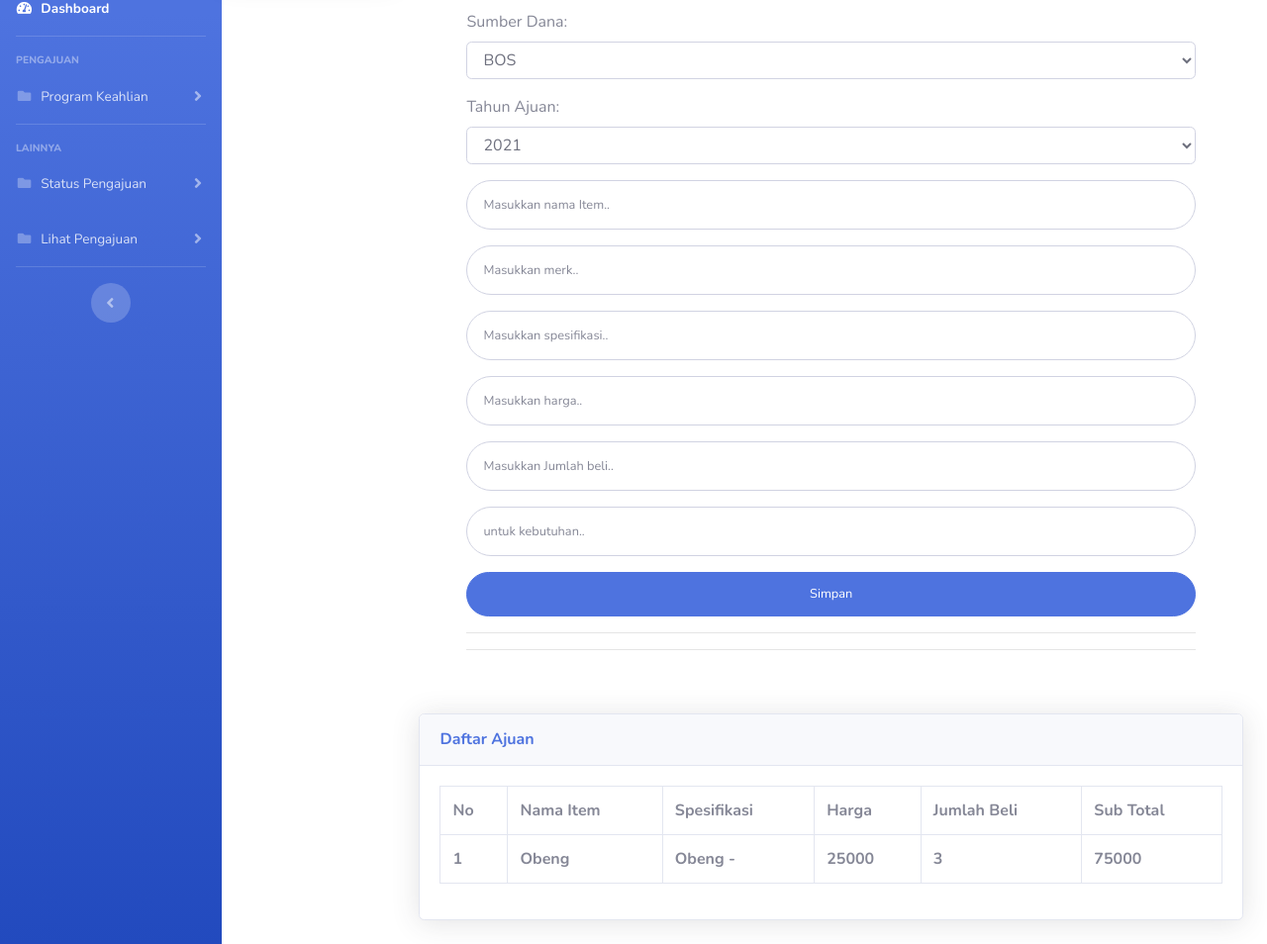
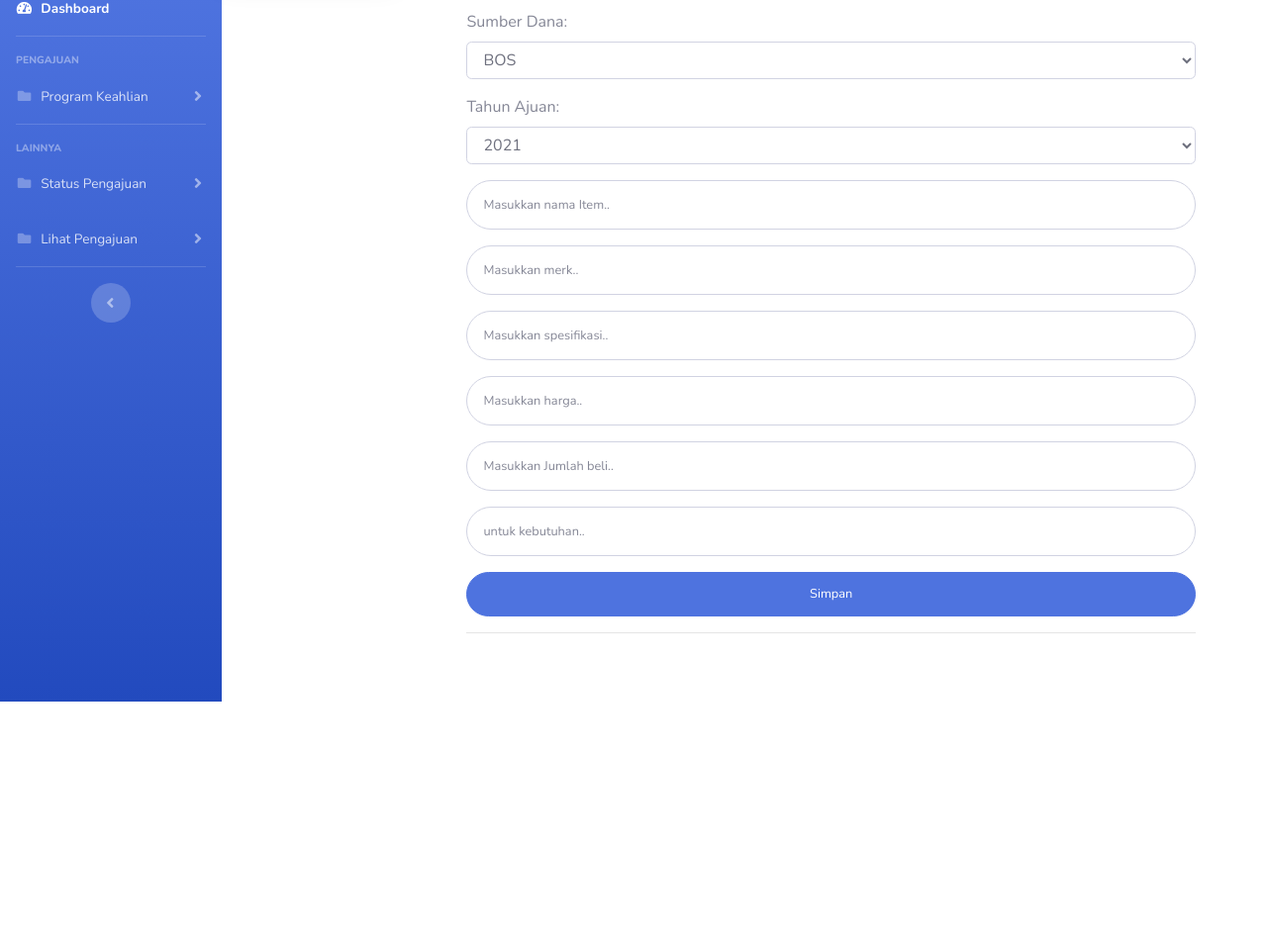
Before and after one commit to RdtGames12/pengajuan_sarana, a PHP site: page /alat_praktikjurusan.php?id=22913 in a window 1280 px wide. Shown: the part 91-1045 px from the top of the page at 99% size. After the commit the page ends 800 px from the top, so only its background shows below. Run offline with PHP 8.4, Linux system fonts and the light colour scheme; data comes from the database, SQL or seed files in the repository; lists and menus that the app fills with data are empty.

Commit message:
delete hr

```diff
--- a/rkas/alat_bahan.php
+++ b/rkas/alat_bahan.php
@@ -330,7 +330,6 @@
                             <!-- </div> -->
                                 <!-- </div> -->
                             </form>
-                            <hr>
                         </div>
                             <!-- <div class="text-center">
                                 <a class="small" href="forgot-password.html">Lupa Password?</a>
--- a/rkas/alat_praktik.php
+++ b/rkas/alat_praktik.php
@@ -328,7 +328,6 @@
                             <!-- </div> -->
                                 <!-- </div> -->
                             </form>
-                            <hr>
                         </div>
                             <!-- <div class="text-center">
                                 <a class="small" href="forgot-password.html">Lupa Password?</a>
--- a/rkas/alat_praktikjurusan.php
+++ b/rkas/alat_praktikjurusan.php
@@ -297,42 +297,6 @@
                             <!-- </div> -->
                                 <!-- </div> -->
                             </form>
-                            <hr>
-                        </div>
-
-                        <div class="card shadow mb-4">
-                        <div class="card-header py-3">
-                            <h6 class="m-0 font-weight-bold text-primary">Daftar Ajuan</h6>
-                        </div>
-                        <div class="card-body">
-                            <div class="table-responsive">
-                            <table class="table table-bordered" id="dataTable" width="100%" cellspacing="0">
-                                <tr>
-                                            <th>No</th>
-                                            <th>Nama Item</th>
-                                            <th>Spesifikasi</th>
-                                            <th>Harga</th>
-                                            <th>Jumlah Beli</th>
-                                            <th>Sub Total</th>
-                                    </tr>
-
-
-                                        <?php $no = 0;?>
-                                    <?php foreach ($sql as $row) : ?>
-                                    <tr>
-                                    <th><?php $no += 1; echo $no;?></th>
-                                    <th><?= $row["item"];?></th>
-                                    <th><?= $row["spesifikasi"];?></th>
-                                    <th><?= $row["harga"];?></th>
-                                    <th><?= $row["qty"];?></th>
-                                    <th><?= $subtotal = $row["harga"] * $row["qty"];?></th>
-                                    </tr>
-
-                                    <?php endforeach;?>
-                                </table>
-                            </div>
-                        </div>
-                    </div>
                         </div>
                             <!-- <div class="text-center">
                                 <a class="small" href="forgot-password.html">Lupa Password?</a>
```
